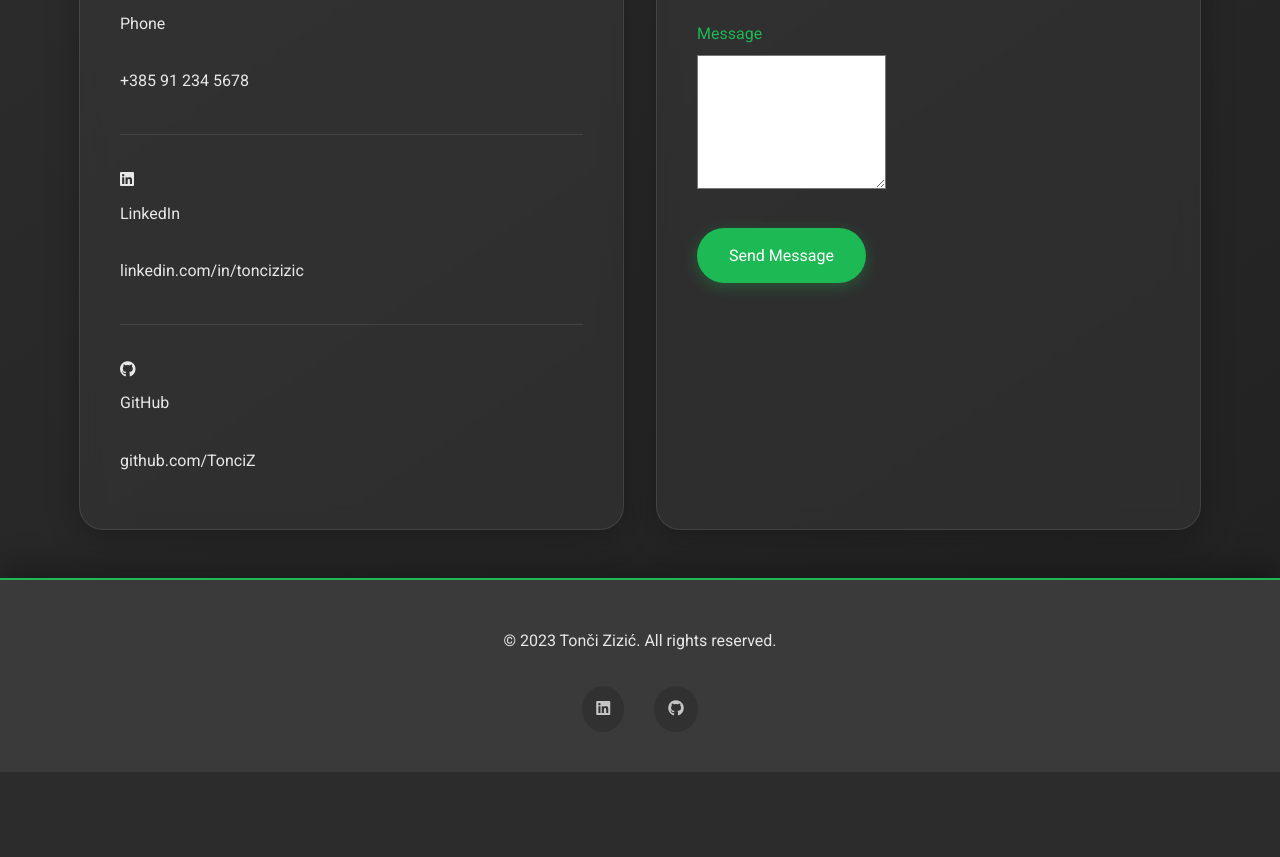
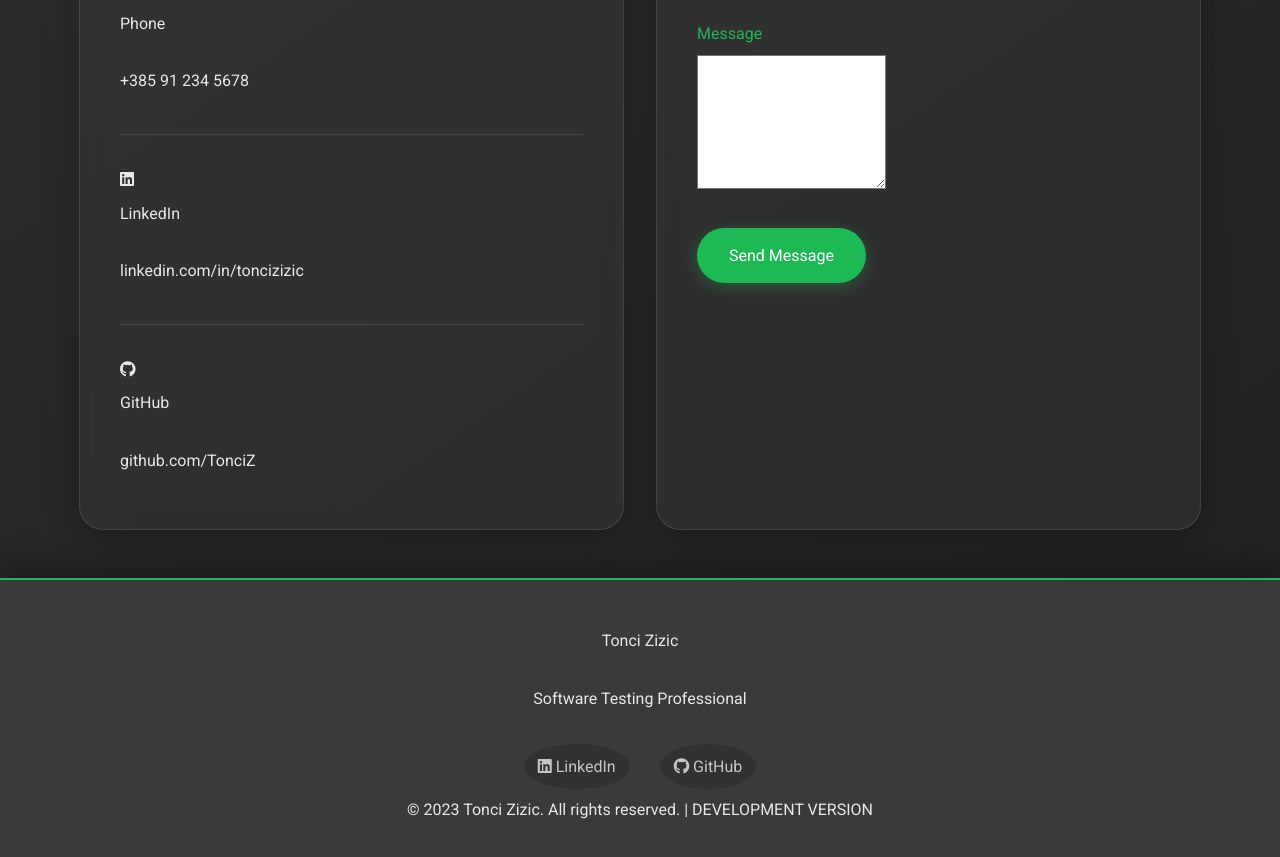
Before and after one commit to TonciZ/TonciZ.github.io, a plain HTML site: page contact.html in a window 1280 px wide. Shown: the part 995-1852 px from the top of the page. Before the commit the page ends 1767 px from the top, so only its background shows below. Drawn offline with Linux system fonts and the light colour scheme.

Commit message:
Standardize headers and footers across all pages with Tonci Zizic and Software Testing Professional

```diff
--- a/contact.html
+++ b/contact.html
@@ -15,7 +15,7 @@
     </div>
     <header>
         <div class="container">
-            <h1>Tonči Zizić</h1>
+            <h1>Tonci Zizic</h1>
             <h2>Software Testing Professional</h2>
         </div>
     </header>
@@ -113,10 +113,18 @@
 
     <footer>
         <div class="container">
-            <p>&copy; 2023 Tonči Zizić. All rights reserved.</p>
-            <div class="social-links">
-                <a href="https://www.linkedin.com/in/toncizizic" target="_blank"><i class="fab fa-linkedin"></i></a>
-                <a href="https://github.com/TonciZ" target="_blank"><i class="fab fa-github"></i></a>
+            <div class="footer-content">
+                <div class="footer-info">
+                    <h3>Tonci Zizic</h3>
+                    <p>Software Testing Professional</p>
+                </div>
+                <div class="social-links">
+                    <a href="https://www.linkedin.com/in/zizic/" target="_blank"><i class="fab fa-linkedin"></i> LinkedIn</a>
+                    <a href="https://github.com/TonciZ" target="_blank"><i class="fab fa-github"></i> GitHub</a>
+                </div>
+            </div>
+            <div class="copyright">
+                <p>&copy; 2023 Tonci Zizic. All rights reserved. | DEVELOPMENT VERSION</p>
             </div>
         </div>
     </footer>
```
Also changed, not shown: case-studies.html (+15 -3 lines), experience.html (+12 -4 lines), skills.html (+15 -3 lines).
